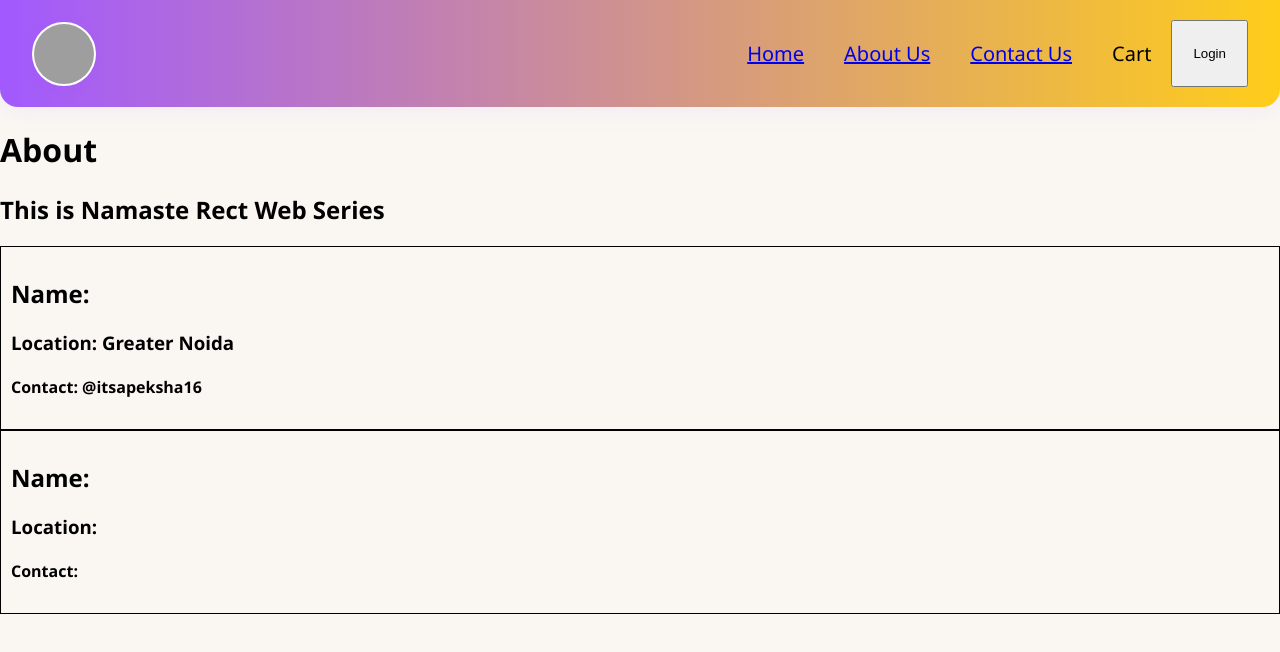
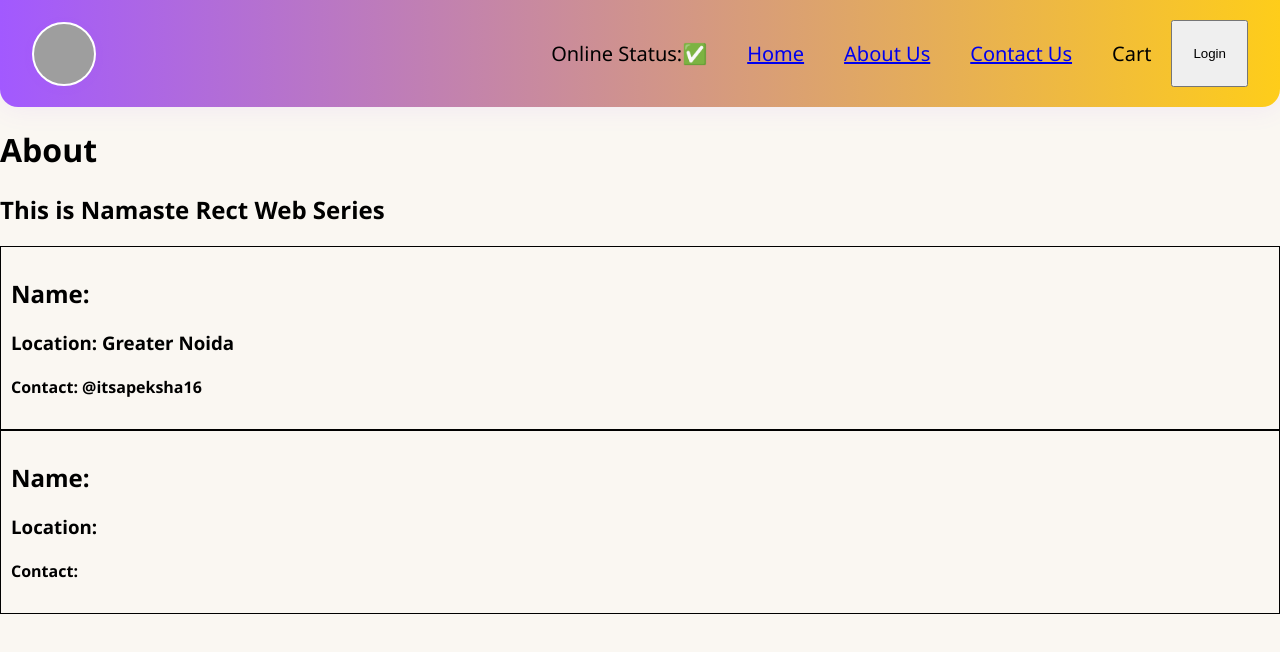
Before and after one commit to Apeksha16/Namaste-React, a React (Vite) app: page /about in a window 1280 px wide. Shown: the top 652 px of the page. Built offline with nearby package versions, Linux system fonts and the light colour scheme; grey boxes are pictures that could not be loaded.

Commit message:
online-offline listener

```diff
--- a/src/components/Body.js
+++ b/src/components/Body.js
@@ -2,10 +2,11 @@ import RestaurantCard from "./RestaurantCard";
 import { useEffect, useState } from "react";
 import Shimmer from "./Shimmer";
 import { Link } from "react-router";
+import useOnlineStatus from "../utils/useOnlineStatus";
 
 const Body = () => {
   const [listOfRestaurants, setListOfRestaurants] = useState([]);
-const[filteredRestaurant, setFilteredRestaurant]=useState([]);
+  const [filteredRestaurant, setFilteredRestaurant] = useState([]);
 
   const [searchText, setSearchText] = useState("");
 
@@ -23,10 +24,13 @@ const[filteredRestaurant, setFilteredRestaurant]=useState([]);
     setListOfRestaurants(
       json?.data?.cards[1]?.card?.card?.gridElements?.infoWithStyle?.restaurants
     );
-      setFilteredRestaurant(
+    setFilteredRestaurant(
       json?.data?.cards[1]?.card?.card?.gridElements?.infoWithStyle?.restaurants
     );
   };
+
+  const onlineStatus = useOnlineStatus();
+  if(onlineStatus === false) return <h1>Looks like you're offline!! Please check your internet connection; </h1>
 
   return listOfRestaurants.length === 0 ? (
     <Shimmer />
@@ -69,7 +73,13 @@ const[filteredRestaurant, setFilteredRestaurant]=useState([]);
       </div>
       <div className="res-container">
         {filteredRestaurant.map((restaurant) => (
-       <Link key={restaurant.info.id} to ={"/restaurant/" + restaurant.info.id}>  <RestaurantCard resData={restaurant.info} /></Link>
+          <Link
+            key={restaurant.info.id}
+            to={"/restaurant/" + restaurant.info.id}
+          >
+            {" "}
+            <RestaurantCard resData={restaurant.info} />
+          </Link>
         ))}
       </div>
     </div>
--- a/src/components/Header.js
+++ b/src/components/Header.js
@@ -1,10 +1,11 @@
 import { LOGO_URL } from "../utils/constants";
 import { useState, useEffect } from "react";
 import { Link } from "react-router";
-
+import useOnlineStatus from "../utils/useOnlineStatus";
 
 const Header = () => {
   const [btnNameReact, setBtnNameReact] = useState("Login");
+  const onlineStatus = useOnlineStatus();
 console.log("Header render");
 
 useEffect(()=>{
@@ -18,6 +19,7 @@ useEffect(()=>{
       </div>
       <div className="nav-items">
         <ul>
+          <li>Online Status:{onlineStatus ? "✅" : "🔴"}</li>
           <li>
            <Link to ="/"> Home</Link></li>
           <li>
--- /dev/null
+++ b/src/utils/useOnlineStatus.js
@@ -0,0 +1,20 @@
+import { useEffect, useState } from "react";
+
+const useOnlineStatus = () => {
+  const [onlineStatus, setOnlineStatus] = useState(true);
+  //check if online
+
+  useEffect(() => {
+    window.addEventListener("offline", () => {
+      setOnlineStatus(false);
+    });
+    window.addEventListener("online", () => {
+      setOnlineStatus(true);
+    });
+  }, []);
+
+  //boolean value
+  return onlineStatus;
+};
+
+export default useOnlineStatus;
```
